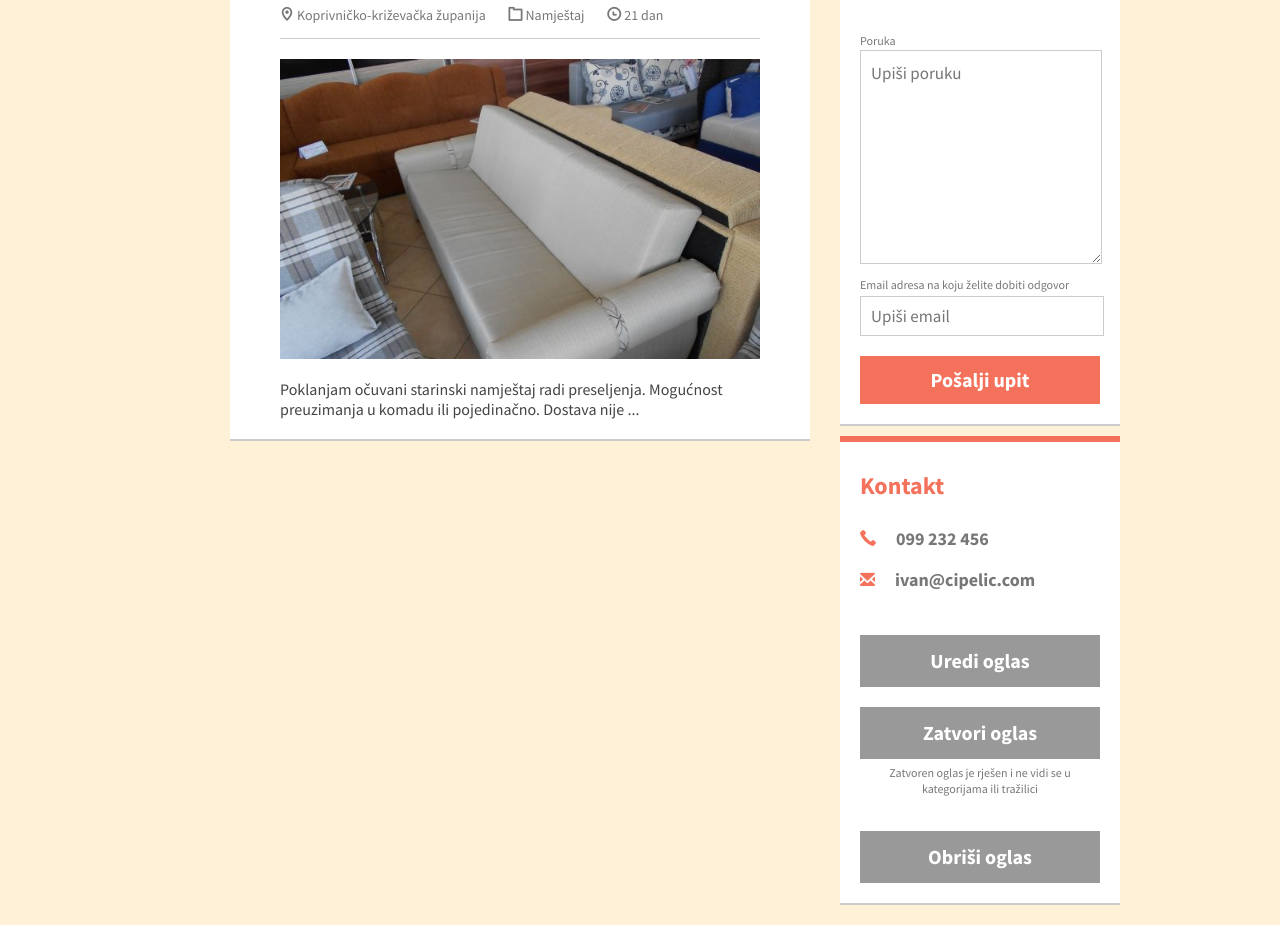
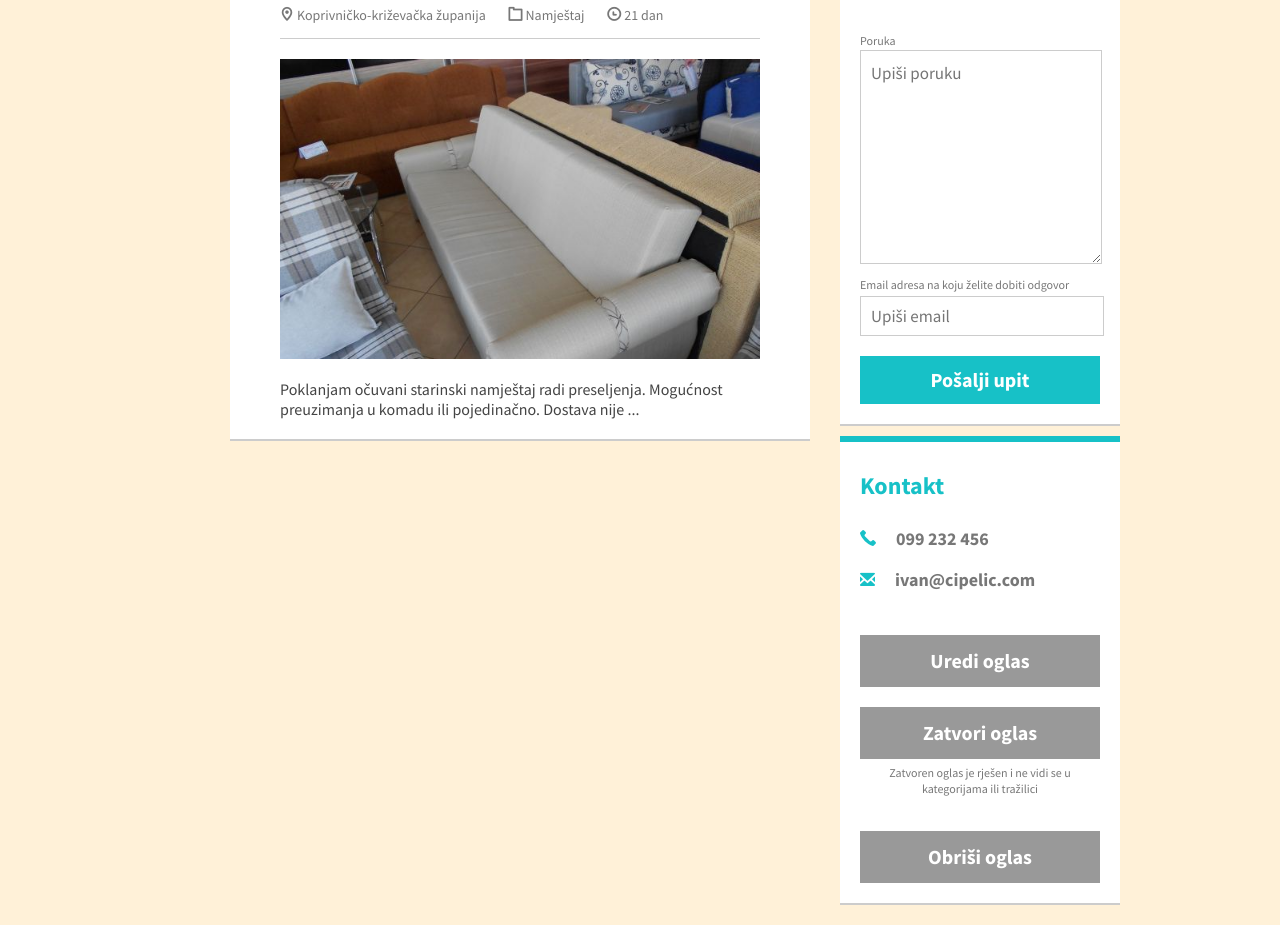
Before and after one commit to cipele46/front-end, a plain HTML site: page card_detail.html in a window 1280 px wide. Shown: the part 257-1182 px from the top of the page. Drawn offline with Linux system fonts and the light colour scheme.

Commit message:
Page colors blue - red
Toggle classes sidebar-number-color-blue, sidebar-button-color-blue,
top-border-color-blue, color-blue

```diff
--- a/assets/css/app.css
+++ b/assets/css/app.css
@@ -420,6 +420,12 @@ button {
     top: 8px;
 	margin-right:20px;
 }
+
+.page-sidebar .sidebar-number-color-blue:before {
+    color: #17c1c7 !important;
+}
+
+
 .page-sidebar .sidebar-email {
 	color:#777777;
 	font-size: 18px;
@@ -502,6 +508,10 @@ button {
 	border: 0px;
 	text-align: center;
 }
+.page-sidebar a.sidebar-button-color-blue:link{
+	background: #17c1c7 !important;
+}
+
 .page-sidebar a.sidebar-button-gray:link{
 	display: block;
 	color: #fff;
@@ -936,6 +946,13 @@ a.card-favorite.selected:visited {
     padding: 20px;
 }
 
+.top-border-color-blue {
+	border-top-color: #17c1c7 !important;
+}
+.color-blue {
+	color: #17c1c7 !important;
+}
+
 .page-content-wrapper.inner-page .page-sidebar {
 	background: #fff;
 	border-bottom: solid 2px rgba(0, 0, 0, 0.2);
--- a/card_detail.html
+++ b/card_detail.html
@@ -48,30 +48,33 @@
 </header>
 <div class="page-content-wrapper inner-page giving clearfix">
 
-    <aside class="sidebar-wrapper">
-		<div class="page-sidebar">
-	        <h3>Kontakt</h3>
-			<p class="sidebar-number">099 232 456</p>
+    <aside class="sidebar-wrapper ">
+		<!-- Mario S napomena: za crvenu ili plavu boju napravi toggle (uključi-isključi) top-border-color-blue klase -->
+		<div class="page-sidebar top-border-color-blue">
+			<!-- Mario S napomena: za crvenu ili plavu boju napravi toggle (uključi-isključi) color-blue klase -->
+	        <h3 class="color-blue">Kontakt</h3>
+			<!-- Mario S napomena: za crvenu ili plavu boju napravi toggle (uključi-isključi) sidebar-number-color-blue klase -->
+			<p class="sidebar-number sidebar-number-color-blue">099 232 456</p>
 		 	<form>
 				<p class="sidebar-input-description">Poruka</p>
 				<textarea rows="8" name="sidebar-texarea" placeholder="Upiši poruku"></textarea>
 				<p class="sidebar-input-description-email">Email adresa na koju želite dobiti odgovor</p>
 				<input id="q" name="q" type="email" title="email" placeholder="Upiši email"/>
-				<a href="#" class="sidebar-button" type="submit" title="Pošalji">Pošalji upit</a>
+				<!-- Mario S napomena: za crvenu ili plavu boju napravi toggle (uključi-isključi) sidebar-button-color-blue klase
+				-->
+				<a href="#" class="sidebar-button sidebar-button-color-blue" type="submit" title="Pošalji">Pošalji upit</a>
 			</form>
 		</div>
-		<div class="page-sidebar">
-	        <h3>Kontakt</h3>
-			<p class="sidebar-number">099 232 456</p>				<p class="sidebar-email">ivan@cipelic.com</p>
-
-				<a style="margin-top:44px;" href="#" class="sidebar-button-gray" type="submit" title="Pošalji">Uredi oglas</a>
-				<a href="#" class="sidebar-button-gray" type="submit" title="Pošalji">Zatvori oglas</a>
-
-				<p class="sidebar-button-description">Zatvoren oglas je rješen i ne vidi se u kategorijama ili tražilici</p>
-				<a style="margin-top:34px;" href="#" class="sidebar-button-gray" type="submit" title="Pošalji">Obriši oglas</a>
-
-
-
+		<!-- Mario S napomena: za crvenu ili plavu boju napravi toggle (uključi-isključi) top-border-color-blue klase -->
+		<div class="page-sidebar top-border-color-blue">
+	        <h3 class="color-blue">Kontakt</h3>
+			<!-- Mario S napomena: za crvenu ili plavu boju ikone napravi toggle (uključi-isključi) sidebar-number-color-blue klase -->
+			<p class="sidebar-number sidebar-number-color-blue">099 232 456</p>
+			<p class="sidebar-email sidebar-number-color-blue">ivan@cipelic.com</p>
+			<a style="margin-top:44px;" href="#" class="sidebar-button-gray" type="submit" title="Pošalji">Uredi oglas</a>
+			<a href="#" class="sidebar-button-gray" type="submit" title="Pošalji">Zatvori oglas</a>
+			<p class="sidebar-button-description">Zatvoren oglas je rješen i ne vidi se u kategorijama ili tražilici</p>
+			<a style="margin-top:34px;" href="#" class="sidebar-button-gray" type="submit" title="Pošalji">Obriši oglas</a>
 		</div>
     </aside>
 
@@ -83,7 +86,8 @@
             </ul>
         </header>
 
-        <section class="page-content-container clearfix">
+		<!-- Mario S napomena: za crvenu ili plavu boju napravi toggle (uključi-isključi) top-border-color-blue klase -->
+        <section class="page-content-container top-border-color-blue clearfix">
             <article class="card-details">
                 <header>
                     <h2>Poklanjam starinski namještaj kauč, fotelju i komodu</h2>
```
